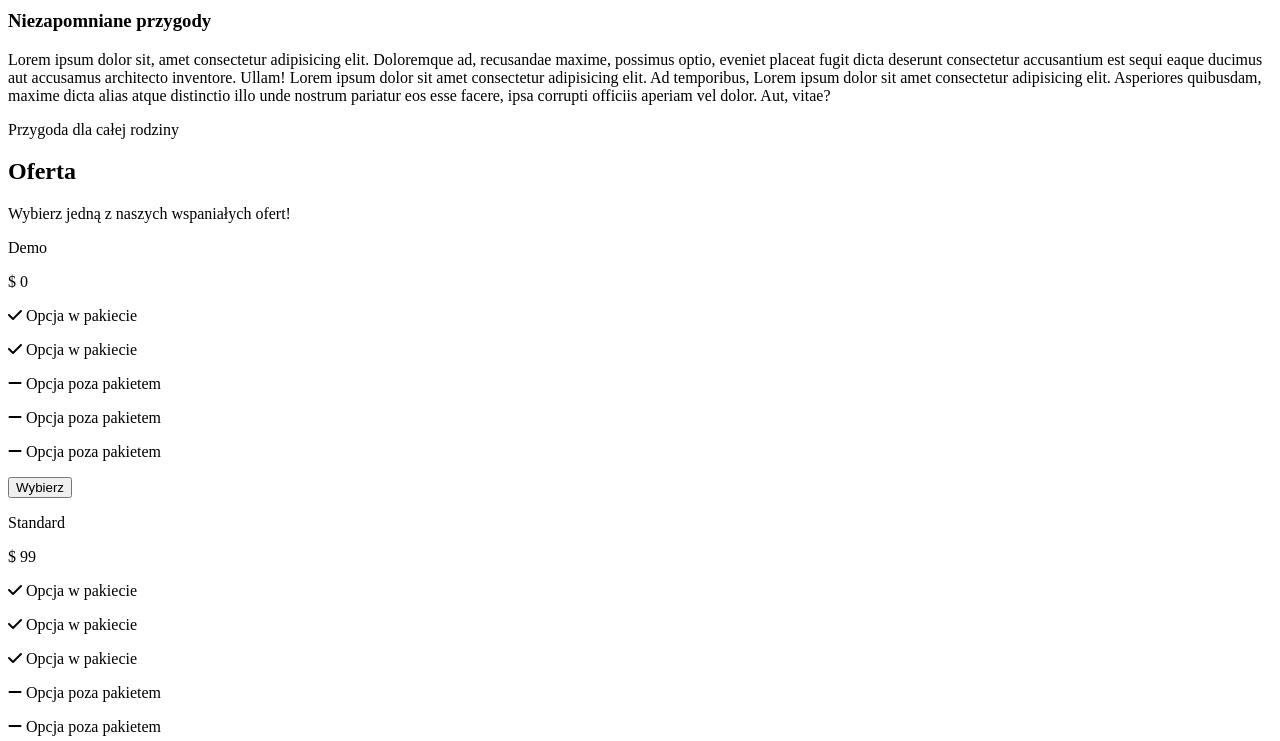
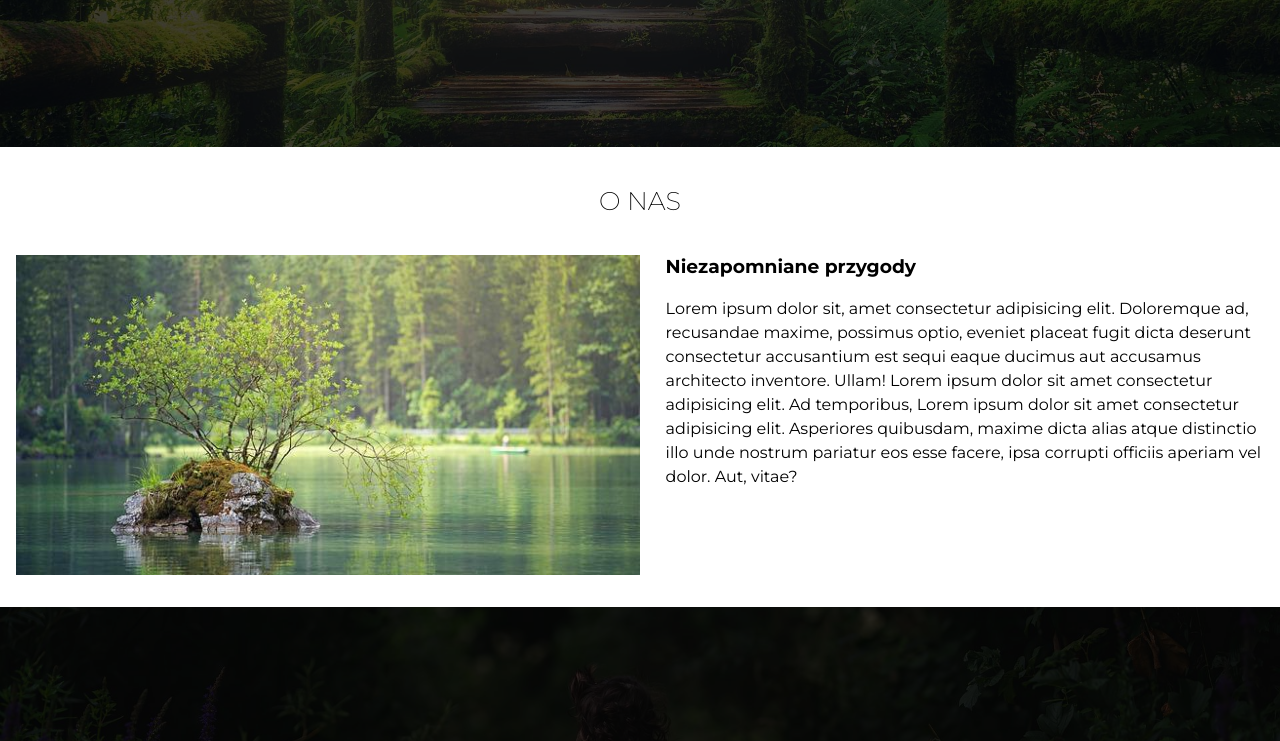
Before and after one commit to Engarr/ForestPage, a website: page index.html in a window 1280 px wide. Shown: the part 333-1074 px from the top of the page. Drawn offline with Linux system fonts and the light colour scheme; the site is published under a folder, as on GitHub Pages, so addresses that start at the root find nothing.

Commit message:
second commit

```diff
--- a/index.html
+++ b/index.html
@@ -14,7 +14,7 @@
 			href="https://fonts.googleapis.com/css2?family=Montserrat:wght@200;400;700&display=swap"
 			rel="stylesheet"
 		/>
-		<link rel="stylesheet" href="/dist/css/style.min.css" />
+		<link rel="stylesheet" href="dist/css/style.min.css" />
 	</head>
 	<body>
 		<div class="navbar">
@@ -180,6 +180,6 @@
 </footer>
 
 
-		<script src="/dist/js/main.min.js"></script>
+		<script src="dist/js/main.min.js"></script>
 	</body>
 </html>
```
Also changed, not shown: 1 other file.
